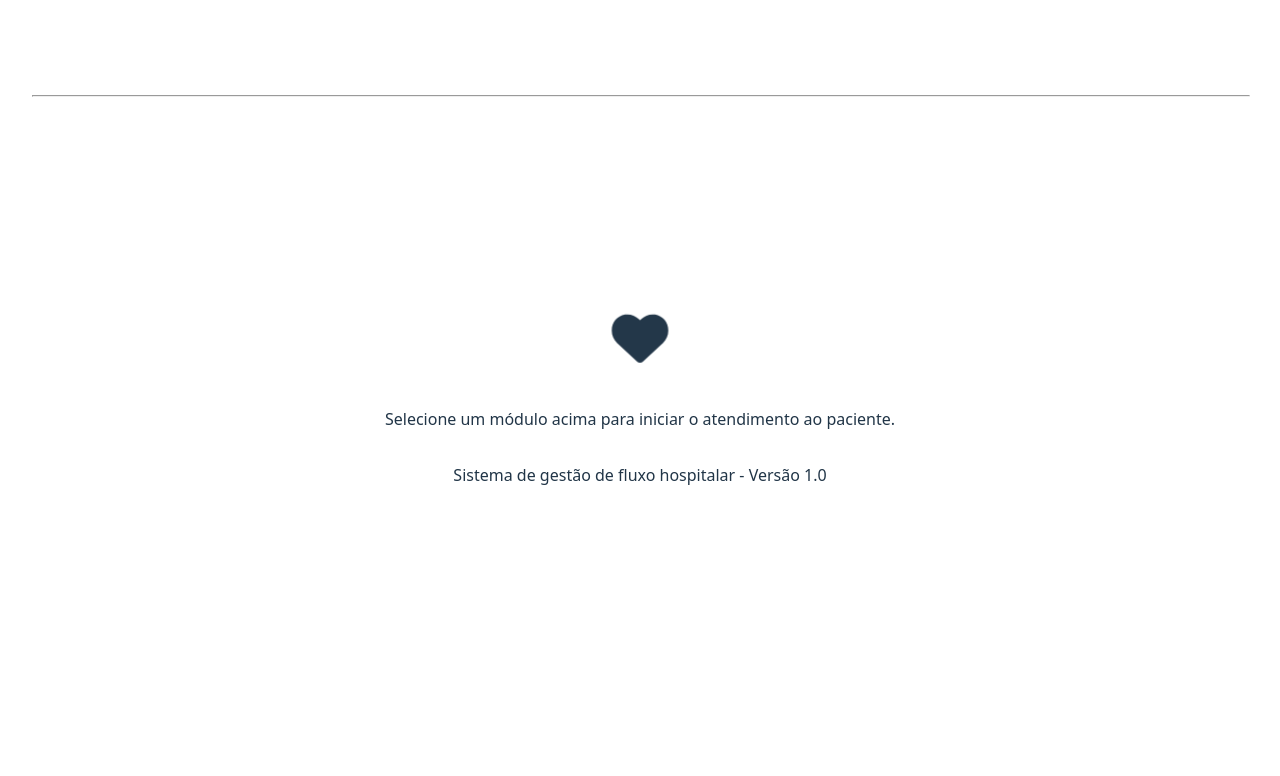
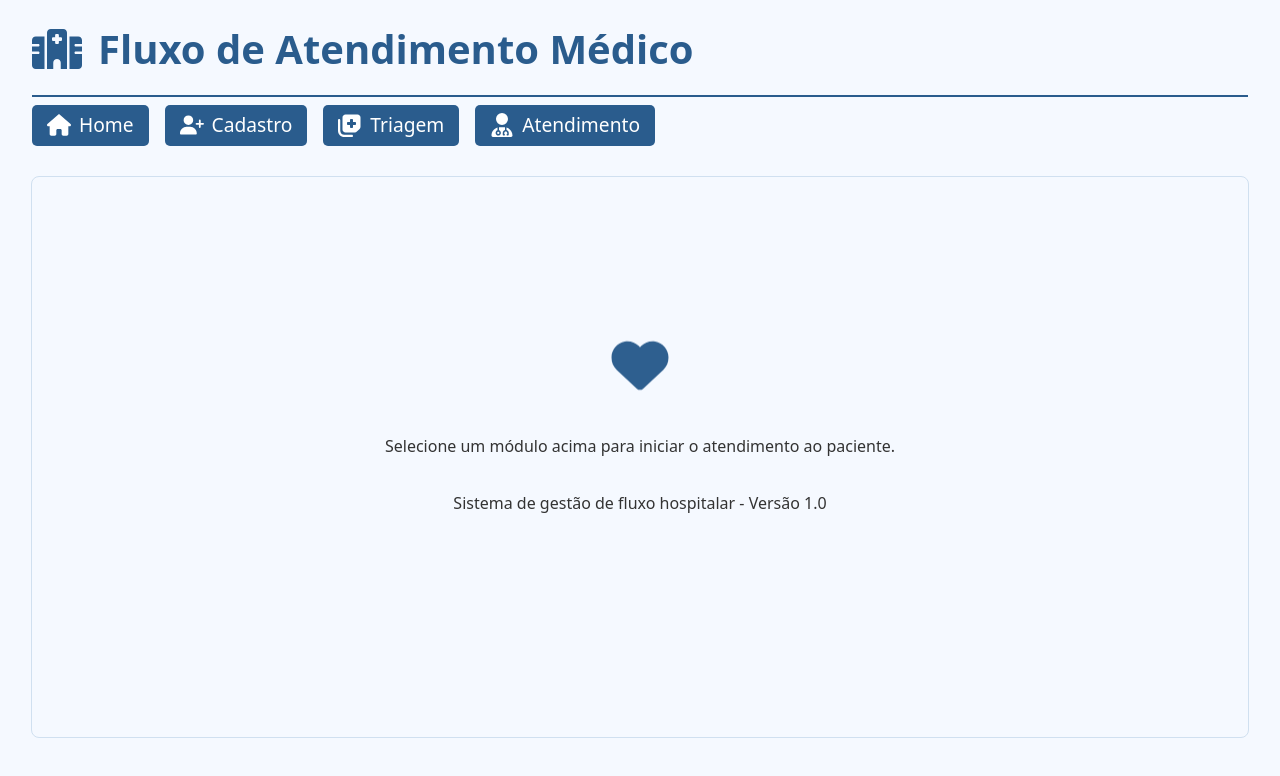
Before and after one commit to jailsonbezerra/project-atendimento-medico, a React (Vite) app: page / in a window 1280 px wide. Shown: the top 776 px of the page. Built offline with nearby package versions, Linux system fonts and the light colour scheme.

Commit message:
aplicando estilo na home

```diff
--- a/index.html
+++ b/index.html
@@ -6,6 +6,7 @@
     <meta name="viewport" content="width=device-width, initial-scale=1.0" />
     <title>Vite + React</title>
   </head>
+
   <body id="root">
     <script type="module" src="/src/main.jsx"></script>
   </body>
--- a/src/App.css
+++ b/src/App.css
@@ -1,5 +1,5 @@
 #root {
-  max-width: 95%;
+  max-width: 100%;
   margin: 0 auto;
   text-align: center;
 }
--- a/src/App.jsx
+++ b/src/App.jsx
@@ -1,13 +1,18 @@
 import { BrowserRouter, Route, Routes } from 'react-router-dom'
 import './App.css'
 import { Home } from './pages/home/Home'
+import Header from './components/Header'
+import CadastroPaciente from './pages/cadastro/CadastroPaciente'
 
 function App() {
 
   return (
     <BrowserRouter>
+      <Header />
+
       <Routes>
         <Route path='/' element={<Home />} />
+        <Route path='/cadastro' element={<CadastroPaciente />} />
       </Routes>
     </BrowserRouter>
   )
--- a/src/components/Header.jsx
+++ b/src/components/Header.jsx
@@ -7,7 +7,7 @@ import './header.css';
 
 export default function Header() {
   return (
-    <header>
+    <header className="header">
         <h1><FontAwesomeIcon icon={faHospital} />Fluxo de Atendimento Médico</h1>
 
         <hr />
--- a/src/components/Nav.jsx
+++ b/src/components/Nav.jsx
@@ -7,7 +7,7 @@ import './nav.css';
 
 export default function Nav() {
   return (
-    <nav>
+    <nav className="menu-navegacao">
         <Link to='/'><FontAwesomeIcon icon={faHome} />Home</Link>
         <Link to='/cadastro'><FontAwesomeIcon icon={faUserPlus} />Cadastro</Link>
         <Link to='/triagem'><FontAwesomeIcon icon={faNotesMedical} /> Triagem</Link>
--- a/src/components/header.css
+++ b/src/components/header.css
@@ -1,23 +1,31 @@
-header {
-    color: #fff;
-    text-align: center;
-    width: 100%;
+@import '../index.css';
+
+
+header.header {
+    width: 95%;
 
     display: flex;
     flex-direction: column;
     align-items: start;
 }
 
-header h1 {
+header.header h1 {
     font-size: 2.5rem;
     margin-bottom: 1rem;
 }
 
-
-header h1 svg {
+header.header h1 svg {
     margin-right: 1rem;
 }
 
-hr {
+header.header hr {
+    border: 0;
+    height: 2px;
     width: 100%;
+
+    background-color: var(--primary-blue);
 }
+
+header.header h1 {
+    color: var(--primary-blue);
+}
--- a/src/components/nav.css
+++ b/src/components/nav.css
@@ -1,12 +1,41 @@
-nav a {
+@import '../index.css';
+
+
+nav.menu-navegacao {
+    width: 100%;
+    display: flex;
+}
+
+nav.menu-navegacao a {
     text-decoration: none;
     color: #fff;
     font-size: 1.2rem;
+    font-weight: 500;
     margin-right: 1rem;
+    padding: 5px 15px;
+    background-color: var(--primary-blue);
+
+    border-radius: 5px;
+
+    display: flex;
+    align-items: center;
+    justify-content: center;
 }
 
-nav svg {
-    width: 2rem;
-    height: 2rem;
+nav.menu-navegacao a:hover {
+    background-color: var(--primary-dark-blue);
+
+    transform: translateY(-3px);
+    box-shadow: 0 5px 15px rgba(0, 0, 0, 0.2);
+}
+
+nav.menu-navegacao svg {
+    width: 1.5rem;
+    height: 1.5rem;
+
+    margin-right: 0.5rem;
+
+    font-size: 3.5rem;
+
     fill: #fff;
 }
--- a/src/index.css
+++ b/src/index.css
@@ -11,29 +11,50 @@
   text-rendering: optimizeLegibility;
   -webkit-font-smoothing: antialiased;
   -moz-osx-font-smoothing: grayscale;
-}
 
-a {
-  font-weight: 500;
-  color: #646cff;
-  text-decoration: inherit;
-}
-
-a:hover {
-  color: #535bf2;
+  --primary-blue: #2a5c8d;
+  --primary-dark-blue: #1d456e;
+  --secondary-green: #4caf50;
+  --accent-orange: #ff6b35;
+  --light-bg: #f5f9ff;
+  --white: #ffffff;
+  --text-dark: #333333;
+  --text-medium: #555555;
+  --border-light: #d0e0f0;
 }
 
 body {
+  background-color: var(--light-bg);
+
+  color: var(--text-dark);
+  line-height: 1.6;
+
   margin: 0;
   padding: 0;
+
   display: flex;
   /* justify-content: center; */
   align-items: center;
   flex-direction: column;
   place-items: center;
+
   min-width: 320px;
   min-height: 100vh;
+  width: 100%;
+}
+
+main {
   width: 95%;
+  min-height: 400px;
+
+  margin-top: 30px;
+  border-radius: 8px;
+  border: 1px solid var(--border-light);
+
+  display: flex;
+  flex-direction: column;
+  justify-content: flex-start;
+  overflow: hidden;
 }
 
 h1 {
--- /dev/null
+++ b/src/pages/cadastro/CadastroPaciente.css
@@ -0,0 +1,6 @@
+@import '../../index.css';
+
+
+main.cadastro-paciente form {
+
+}
--- /dev/null
+++ b/src/pages/cadastro/CadastroPaciente.jsx
@@ -0,0 +1,39 @@
+import { useState } from 'react'
+
+import './CadastroPaciente.css'
+
+
+export default function CadastroPaciente() {
+  return (
+    <main className="cadastro-paciente">
+        <h1>Cadastro de Paciente</h1>
+
+        <form action="">
+            <label>Nome cpmpleto:</label>
+            <input type="text" name="nome" id="nome" />
+
+            <label>CPF:</label>
+            <input type="text" name="cpf" id="cpf" />
+
+            <label>Data de nascimento:</label>
+            <input type="date" name="data-nascimento" id="data-nascimento" />
+
+            <label>Endereço:</label>
+            <input type="text" name="endereco" id="endereco" />
+
+            <label>Telefone:</label>
+            <input type="text" name="telefone" id="telefone" />
+
+            <label>Prioridade de Atendimento:</label>
+
+            <div className="prioridade">
+
+                <button>
+                    <span>Urgente</span>
+                    <small>Atendimento imediato</small>
+                </button>
+            </div>
+        </form>
+    </main>
+  )
+}
--- a/src/pages/home/Home.jsx
+++ b/src/pages/home/Home.jsx
@@ -1,4 +1,3 @@
-import Header from "../../components/Header";
 import { FontAwesomeIcon } from "@fortawesome/react-fontawesome";
 import { faHeart } from '@fortawesome/free-solid-svg-icons';
 
@@ -8,14 +7,12 @@ import './home.css';
 export function Home() {
   return (
     <>
-        <Header />
+      <main className="home">
+          <FontAwesomeIcon icon={faHeart} className="gentle-pulse" />
 
-        <main>
-            <FontAwesomeIcon icon={faHeart} className="gentle-pulse" />
-
-            <p>Selecione um módulo acima para iniciar o atendimento ao paciente.</p>
-            <p>Sistema de gestão de fluxo hospitalar - Versão 1.0</p>
-        </main>
+          <p>Selecione um módulo acima para iniciar o atendimento ao paciente.</p>
+          <p>Sistema de gestão de fluxo hospitalar - Versão 1.0</p>
+      </main>
     </>
   )
 }
--- a/src/pages/home/home.css
+++ b/src/pages/home/home.css
@@ -1,21 +1,13 @@
-main {
-    width: 100%;
-    height: 100vh;
+@import '../../index.css';
 
-    border-radius: 8px;
-    margin: 1rem 0;
-
-    display: flex;
-    flex-direction: column;
-    justify-content: flex-start;
-
+main.home {
     padding-top: calc(100vh / 5);
 }
 
-main svg {
+main.home svg {
     font-size: 3.5rem;
-    /* color: var(--primary-blue); */
     margin-bottom: 25px;
+    color: var(--primary-blue);
 }
 
 @keyframes gentlePulse {
```
